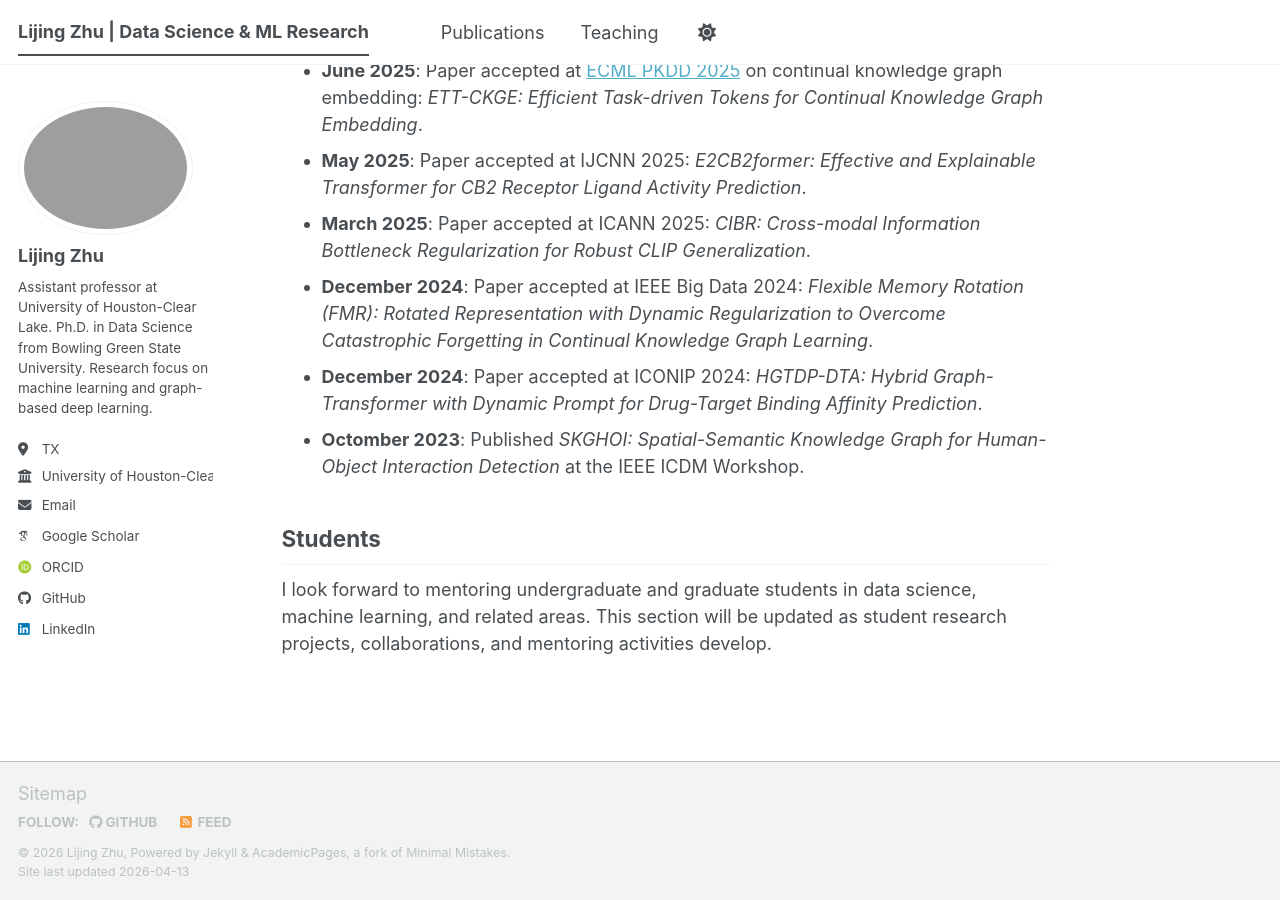
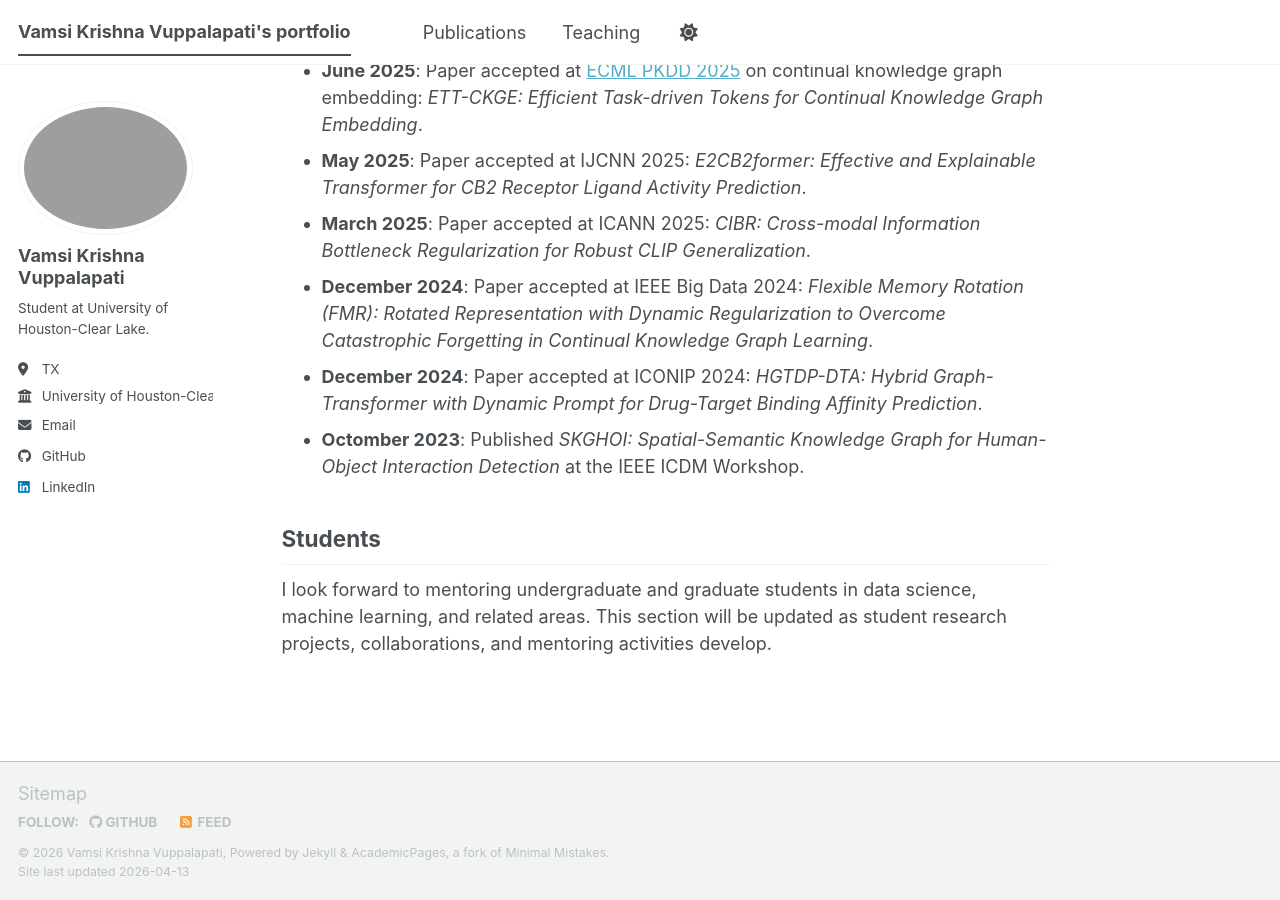
Before and after one commit to vkmp007/vkmp007.github.io, a Jekyll site: the page built from _pages/about.md, in a window 1280 px wide and 900 px high, scrolled down 1158 px. Built offline with Jekyll 4.4.1, drawn with Linux system fonts in a browser that asks for light colours; some web fonts are replaced; a script bundle is joined from its source files by our own code; library files that are not in the unit come from our copies.

Commit message:
Update _config.yml
updated v1

```diff
--- a/_config.yml
+++ b/_config.yml
@@ -7,9 +7,9 @@
 locale: "en-US"            # Main language/locale of the site
 site_theme: "default"      # Theme skin used by the site
 
-title: "Lijing Zhu | Data Science & ML Research"   # Text shown in browser tab and SEO metadata
+title: "Vamsi Krishna Vuppalapati's portfolio"   # Text shown in browser tab and SEO metadata
 title_separator: "-"       # Separator used in page titles
-name: "Lijing Zhu"         # Main name shown across the site
+name: "Vamsi Krishna Vuppalapati"         # Main name shown across the site
 description: "Academic portfolio and research in data science and machine learning"  # Short site description for search engines
 
 # -------------------------
@@ -17,7 +17,7 @@ description: "Academic portfolio and research in data science and machine learni
 # -------------------------
 # For a user site, url should match:
 # https://yourusername.github.io
-url: "https://lijingzhu1.github.io"
+url: "https://vkmp007.github.io"
 
 # Leave baseurl empty for a user site repository named:
 # yourusername.github.io
@@ -26,25 +26,25 @@ baseurl: ""
 
 # Must match the GitHub repository path exactly:
 # username/repository-name
-repository: "lijingzhu1/lijingzhu1.github.io"
+repository: "vkmp007/vkmp007.github.io"
 
 # -------------------------
 # Author profile information
 # -------------------------
 author:
-  avatar: "profile.JPG"    # Profile image file shown in the sidebar/profile area
-  name: "Lijing Zhu"
-  bio: "Assistant professor at University of Houston-Clear Lake. Ph.D. in Data Science from Bowling Green State University. Research focus on machine learning and graph-based deep learning."
+  avatar: "WhatsApp Image 2026-04-13 at 14.20.46.JPG"    # Profile image file shown in the sidebar/profile area
+  name: "Vamsi Krishna Vuppalapati"
+  bio: "Student at University of Houston-Clear Lake."
   location: "TX"
   employer: "University of Houston-Clear Lake"
-  email: "zhul@uhcl.edu"
+  email: "vuppalapativ8069@uhcl.edu"
 
   # Professional / academic links
   # Leave a field empty if it is not used.
-  googlescholar: "https://scholar.google.com/citations?user=_c1ydPQAAAAJ&hl=en"
-  github: "lijingzhu1"
-  linkedin: "www.linkedin.com/in/lijingz-19970620"
-  orcid: "https://orcid.org/0009-0002-7107-2880"
+  #googlescholar: "https://scholar.google.com/citations?user=_c1ydPQAAAAJ&hl=en"
+  github: "vkmp007"
+  linkedin: "www.linkedin.com/in/vuppalapati-vamsi-krishna-12761b244"
+  #orcid: "https://orcid.org/0009-0002-7107-2880"
 
 # -------------------------
 # General behavior
```
